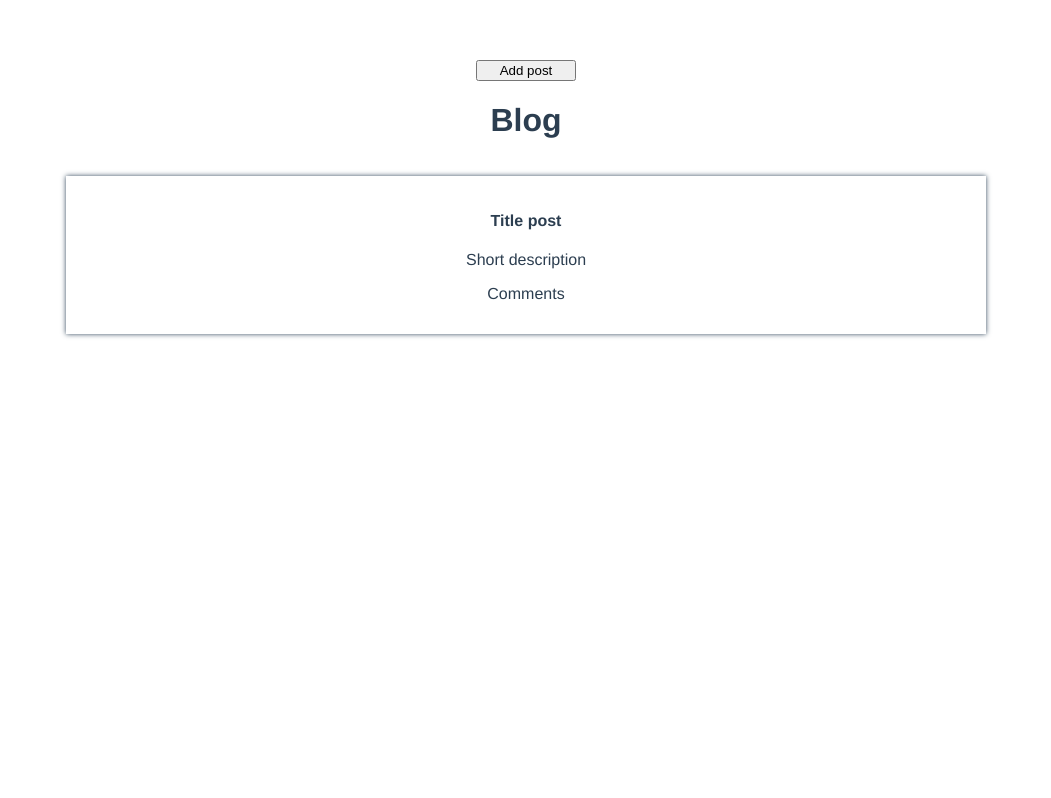
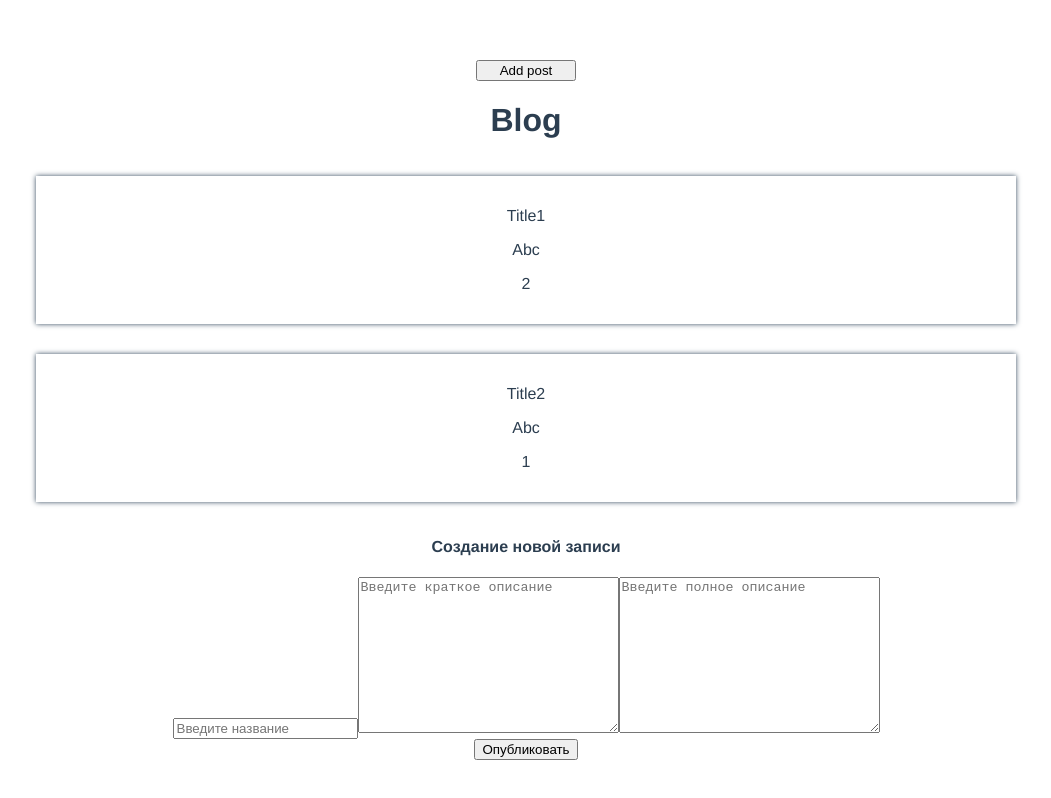
Before and after one commit to a-fomenkov/test-crud-vue, a Vue app: page / in a window 1280 px wide. Both pictures are taken after a click on the button "Add post". Shown: the whole page, without its empty margins (114-1165 px from the left). Built offline with nearby package versions, Linux system fonts and the light colour scheme.

Commit message:
making localStorage

```diff
--- a/src/components/add-post.vue
+++ b/src/components/add-post.vue
@@ -6,42 +6,61 @@
         type="text"
         class="add-post__title"
         placeholder="Введите название"
-        required
-        v-model="newPost.title"
+        ref="title"
+        :value="new_post.title"
+        @input="updateData()"
       />
       <textarea
         class="add-post__short-description"
         cols="30"
         rows="10"
         placeholder="Введите краткое описание"
-        required
-        v-model="newPost.shortDescription"
+        ref="shortDescription"
+        :value="new_post.shortDescription"
+        @input="updateData()"
       ></textarea>
       <textarea
         class="add-post__long-description"
         cols="30"
         rows="10"
         placeholder="Введите полное описание"
-        required
-        v-model="newPost.fullDescription"
+        ref="fullDescription"
+        :value="new_post.fullDescription"
+        @input="updateData()"
       ></textarea>
     </div>
-    <button class="add-post__publish-btn">Опубликовать</button>
+    <button class="add-post__publish-btn" @click="$emit('changeState')">
+      Опубликовать
+    </button>
   </div>
 </template>
 
 <script>
 export default {
   name: "add-post",
-  data: {
-    posts: [],
-    newPost: {
-      title: "",
-      shortDescription: "",
-      fullDescription: "",
+  props: {
+    new_post: {
+      type: Object,
+      default() {
+        return {};
+      },
     },
   },
-  methods: {},
+  methods: {
+    updateData() {
+      this.$emit("input", {
+        title: this.$refs.title.value,
+        shortDescription: this.$refs.shortDescription.value,
+        fullDescription: this.$refs.fullDescription.value,
+        comments: [
+          {
+            commentAuthor: "",
+            commentText: "",
+          },
+        ],
+      });
+    },
+  },
 };
 </script>
 
--- a/src/components/main-wrapper.vue
+++ b/src/components/main-wrapper.vue
@@ -1,6 +1,5 @@
 <template>
   <div class="main-wrapper">
-    <button class="main-wrapper__add-post-btn">Add post</button>
     <posts></posts>
   </div>
 </template>
@@ -29,9 +28,5 @@ export default {
   flex-direction: column; //под вопросом
   max-width: 950px;
   margin: 0 auto;
-  &__add-post-btn {
-    width: 100px;
-    margin: 0 auto;
-  }
 }
 </style>
--- a/src/components/posts-item.vue
+++ b/src/components/posts-item.vue
@@ -1,14 +1,24 @@
 <template>
   <div class="posts-item">
-    <h4>Title post</h4>
-    <p>Short description</p>
-    <p>Comments</p>
+    <p class="posts-item__title">{{ post_data.title }}</p>
+    <p class="posts-item__short-desc">{{ post_data.shortDescription }}</p>
+    <p class="posts-item__comment-count">
+      {{ post_data.comments.length }}
+    </p>
   </div>
 </template>
 
 <script>
 export default {
   name: "posts-item",
+  props: {
+    post_data: {
+      type: Object,
+      default() {
+        return {};
+      },
+    },
+  },
 };
 </script>
 
@@ -18,7 +28,7 @@ export default {
   box-shadow: 0 0 5px #35495e;
   padding: 15px;
   margin: 15px;
-  h4:hover {
+  &__title:hover {
     color: $hoverColor;
     transition: color 0.3s ease;
   }
--- a/src/components/posts.vue
+++ b/src/components/posts.vue
@@ -1,44 +1,113 @@
 <template>
   <div class="posts">
+    <button class="posts__add-post-btn" @click="changeState('addNewPost')">
+      Add post
+    </button>
     <h1>Blog</h1>
     <div class="posts__list">
-      <posts-item></posts-item>
+      <posts-item
+        class="posts__item"
+        v-for="(post, index) in posts"
+        :key="post.id"
+        :post_data="post"
+        @deletePost="deletePost(index)"
+      ></posts-item>
     </div>
+    <add-post
+      class="posts__add-post"
+      v-if="state === 'addNewPost'"
+      v-model="newPost"
+      @changeState="changeState('default')"
+    ></add-post>
   </div>
 </template>
 
 <script>
 import postsItem from "./posts-item";
+import addPost from "./add-post";
 
 export default {
   name: "posts",
   components: {
     postsItem,
+    addPost,
   },
   data() {
     return {
+      state: "default",
       posts: [
         {
           id: 1,
           title: "Title1",
           shortDescription: "Abc",
           fullDescription: "Abcdef",
+          comments: [
+            {
+              commentAuthor: "Ivan",
+              commentText: "Nice story",
+            },
+            {
+              commentAuthor: "Oleg",
+              commentText: "norm",
+            },
+          ],
         },
         {
           id: 2,
           title: "Title2",
           shortDescription: "Abc",
           fullDescription: "Abcdef",
+          comments: [
+            {
+              commentAuthor: "Ivan",
+              commentText: "Nice story",
+            },
+          ],
         },
       ],
       newPost: {
         title: "",
         shortDescription: "",
         fullDescription: "",
+        comments: [
+          {
+            commentAuthor: "",
+            commentText: "",
+          },
+        ],
       },
     };
   },
-  methods: {},
+  mounted() {
+    if (localStorage.getItem("posts")) {
+      try {
+        this.posts = JSON.parse(localStorage.getItem("posts"));
+      } catch (e) {
+        localStorage.removeItem("posts");
+      }
+    }
+  },
+  methods: {
+    changeState(newState) {
+      this.state = newState;
+      if (
+        !this.newPost.title ||
+        !this.newPost.shortDescription ||
+        !this.newPost.fullDescription
+      )
+        return;
+      this.posts.push(this.newPost);
+      this.newPost = "";
+      this.savePost();
+    },
+    deletePost(index) {
+      this.posts.splice(index, 1);
+    },
+    savePost() {
+      let parsed = JSON.stringify(this.posts);
+      localStorage.setItem("posts", parsed);
+    },
+  },
 };
 </script>
 
@@ -46,8 +115,16 @@ export default {
 .posts {
   &__list {
     display: flex;
+    flex-direction: column;
     justify-content: center;
     align-items: center;
   }
+  &__item {
+    width: 100%;
+  }
+  &__add-post-btn {
+    width: 100px;
+    margin: 0 auto;
+  }
 }
 </style>
```
Also changed, not shown: src/components/edit-post.vue (added, +19 -0 lines), src/components/update-post.vue (deleted, +0 -12 lines).
